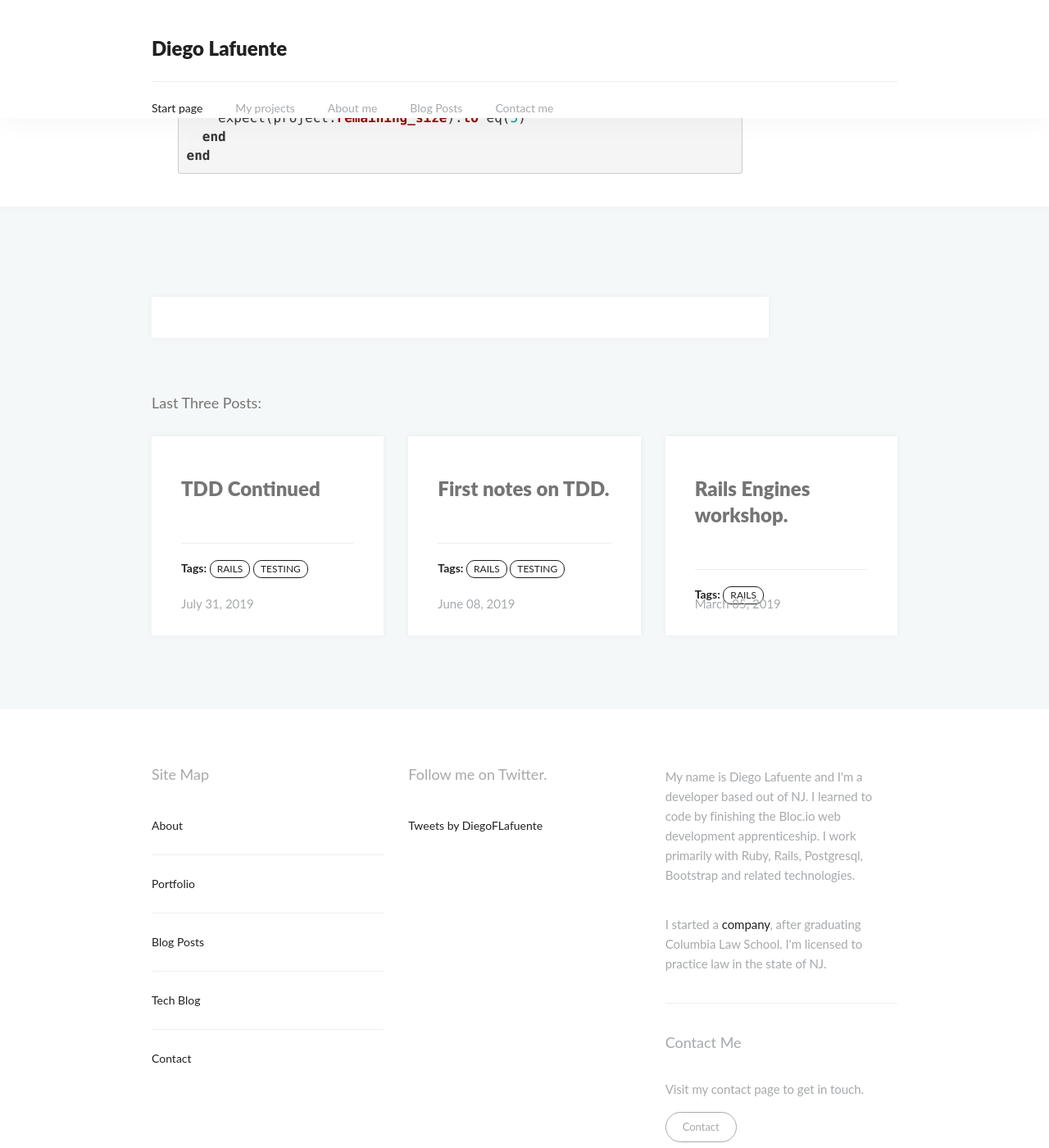
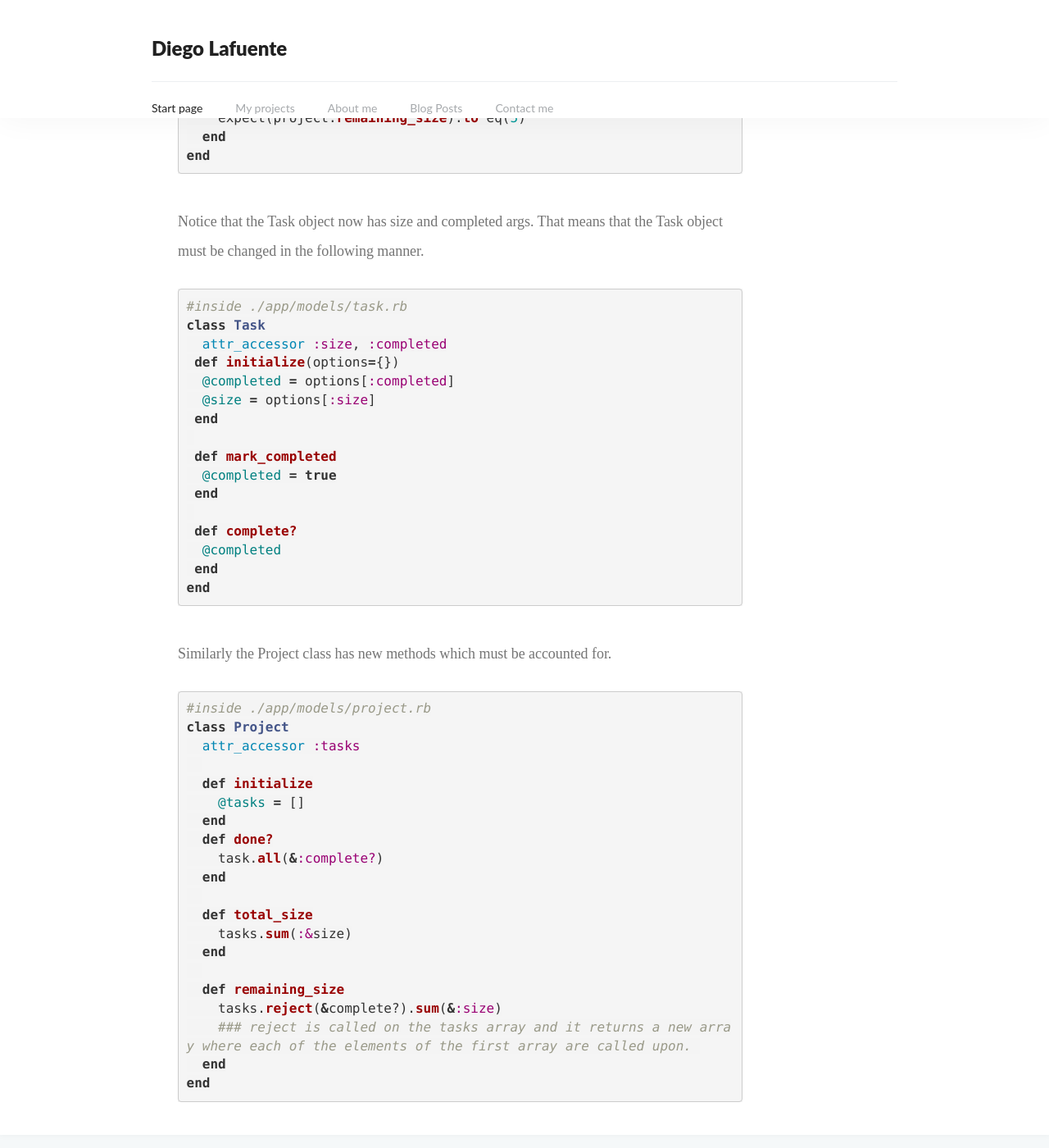
Before and after one commit to dlaf88/dlaf88.github.io, a Jekyll site: the page built from _posts/2019-07-31-TDD-continued.md, in a window 1280 px wide and 1400 px high, scrolled down 6740 px. Shown: the whole window at 82% size. Built offline with Jekyll 4.4.1, drawn with Linux system fonts in a browser that asks for light colours; nearby versions of some CDN libraries; library files that are not in the unit come from our copies; a script that is not in the unit is left out; comment, search, counter and statistics services are not loaded.

Commit message:
Update 2019-07-31-TDD-continued.md

```diff
--- a/_posts/2019-07-31-TDD-continued.md
+++ b/_posts/2019-07-31-TDD-continued.md
@@ -274,3 +274,51 @@ describe "estimates" do
   end
 end
 {% endhighlight %}
+
+Notice that the Task object now has size and completed args. That means that the Task object must be changed in the following manner.
+
+{% highlight ruby %}
+
+#inside ./app/models/task.rb
+class Task
+  attr_accessor :size, :completed
+ def initialize(options={})
+  @completed = options[:completed]
+  @size = options[:size]
+ end
+
+ def mark_completed
+  @completed = true
+ end
+
+ def complete?
+  @completed
+ end
+end
+{% endhighlight %}
+
+Similarly the Project class has new methods which must be accounted for.
+
+{% highlight ruby %}
+
+#inside ./app/models/project.rb
+class Project
+  attr_accessor :tasks
+
+  def initialize
+    @tasks = []
+  end
+  def done?
+    task.all(&:complete?)
+  end
+
+  def total_size
+    tasks.sum(:&size)
+  end
+
+  def remaining_size
+    tasks.reject(&complete?).sum(&:size)
+    ### reject is called on the tasks array and it returns a new array where each of the elements of the first array are called upon.
+  end
+end
+{% endhighlight %}
```
